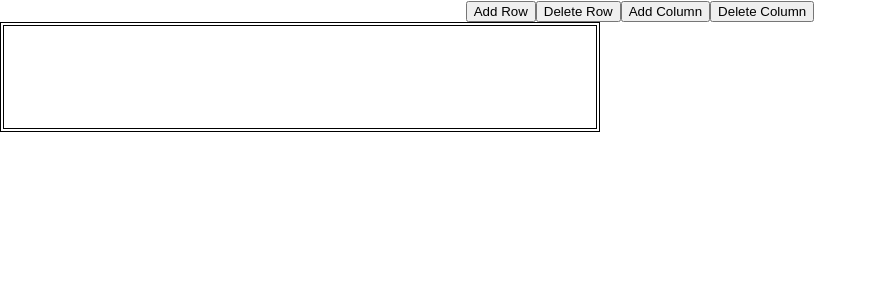
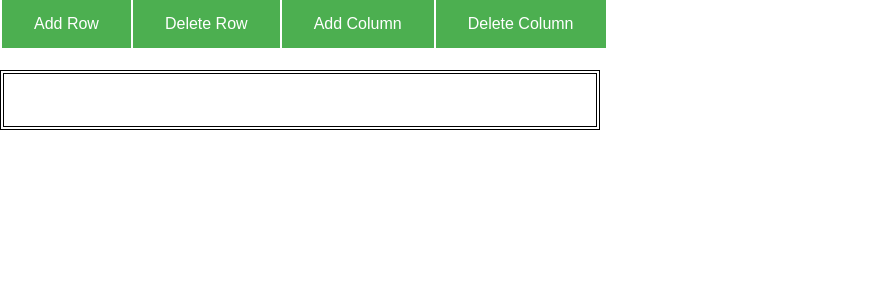
Before and after one commit to infinitly-irrational/Assignment8, a React (Create React App) app in the folder assignment8/: page / in a window 1280 px wide. Shown: the top 300 px of the page, without its empty margins (0-877 px from the left). Built offline with nearby package versions, Linux system fonts and the light colour scheme.

Commit message:
added css

```diff
--- a/assignment8/src/App.css
+++ b/assignment8/src/App.css
@@ -40,6 +40,29 @@
 table, th, td{
   border: 5px solid black;
   border-width: thin;
-  height: 100px;
+  height: 50px;
   width: 600px;
+  border-spacing: 2px;
 }
+
+button {
+  background-color: #4CAF50; /* Green */
+  border: none;
+  color: white;
+  padding: 15px 32px;
+  margin-left: 2px;
+  text-align: center;
+  text-decoration: none;
+  display: inline-block;
+  font-size: 16px;
+  cursor: pointer;
+  float: left;
+}
+
+button:hover {
+  background-color: #3e8e41;
+}
+
+table{
+  margin-top: 50px;
+}
--- a/assignment8/src/Table.jsx
+++ b/assignment8/src/Table.jsx
@@ -61,6 +61,7 @@ class Table extends React.Component{
                 <button onClick={this.handleDeleteButtonClick}>Delete Row</button>
                 <button onClick={this.addColumnButton}>Add Column</button>
                 <button onClick={this.deleteColumnButton}>Delete Column</button>
+                <br></br>
                 <table className="table">
                     <tbody>
                     {this.state.rows.map((r, index) => (
```
Also changed, not shown: 1 other file (tests, documents, lock files or other folders).
